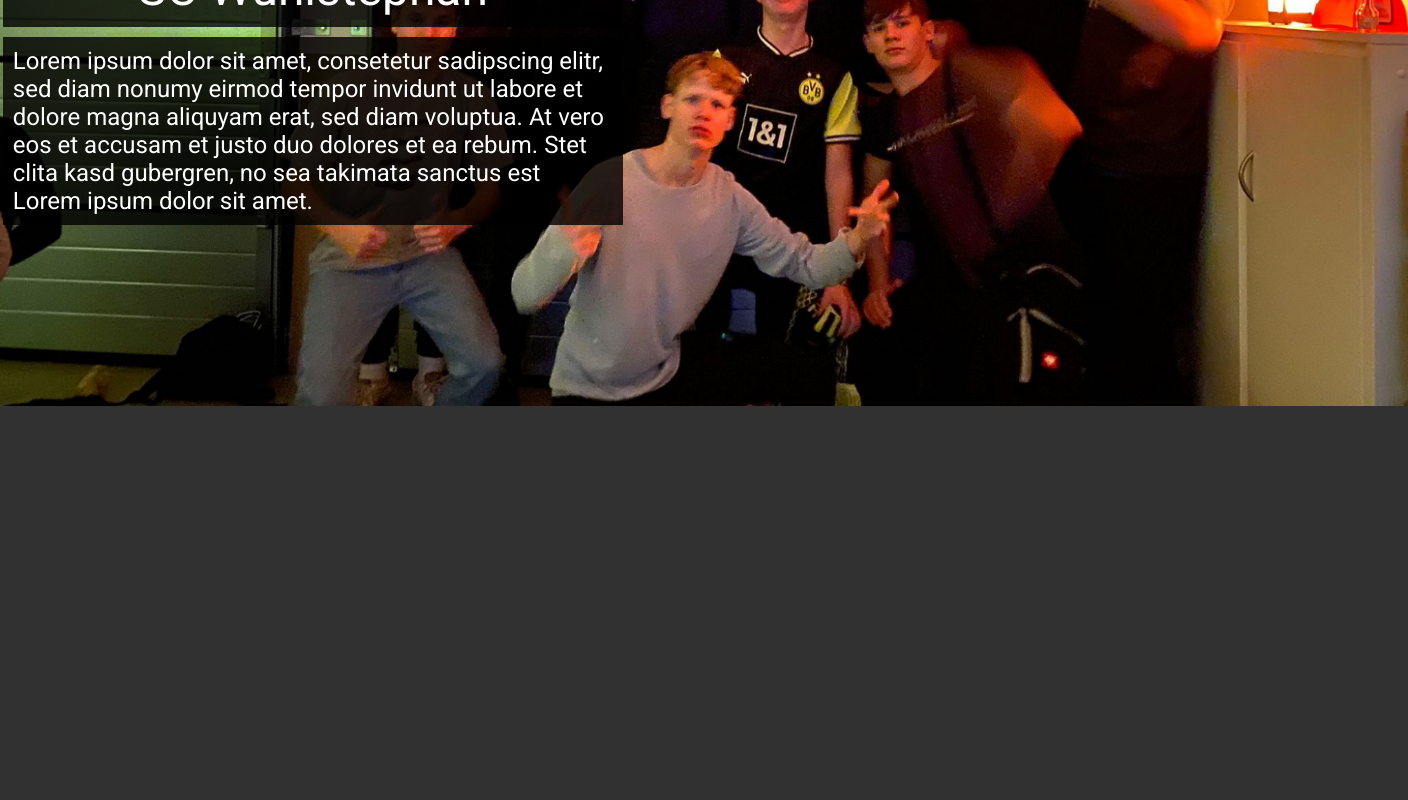
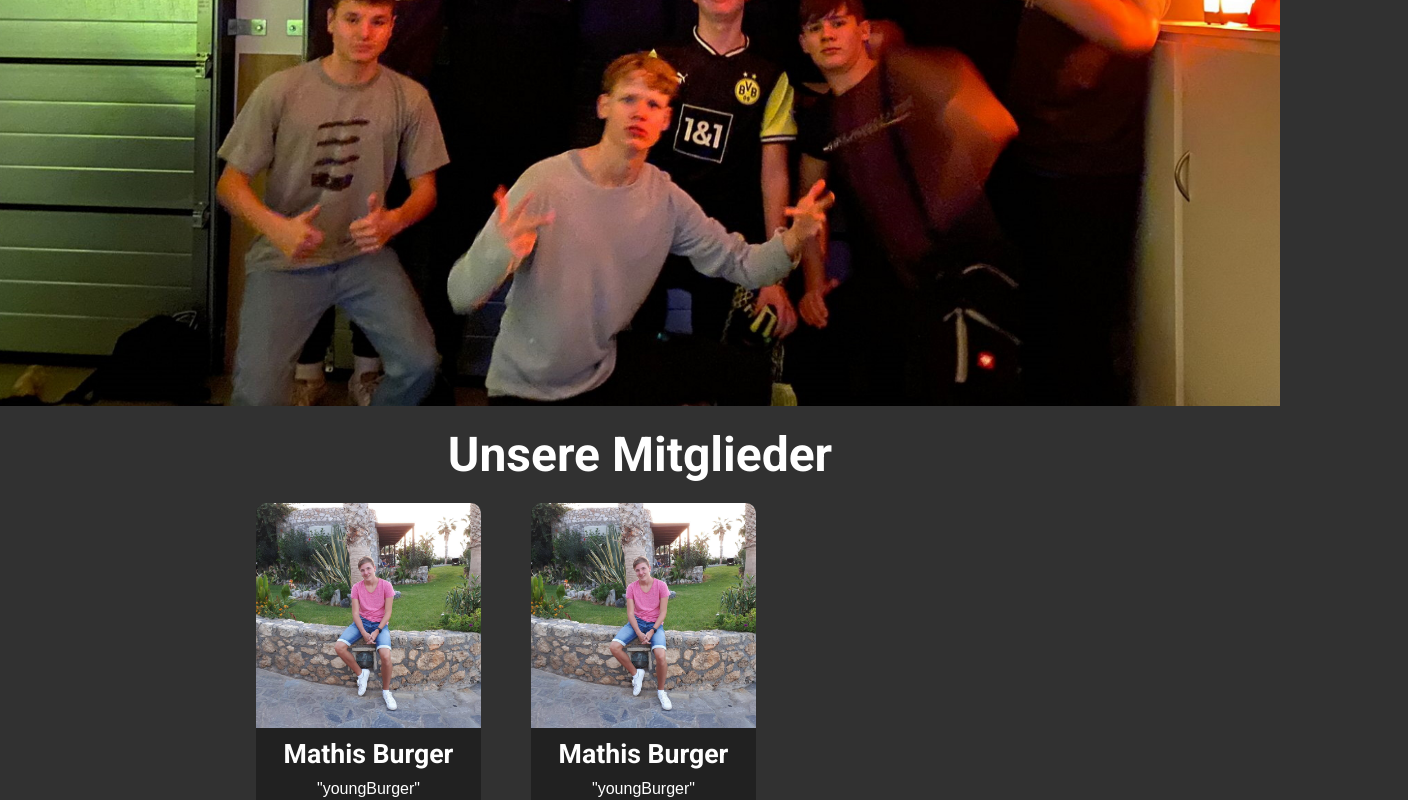
Before and after one commit to MathisBurger/wuelstephan-web, a Next.js app: page / in a window 1280 px wide. Shown: the part 300-1100 px from the top of the page, 1408 px wide, since content can reach past the window. Before the commit the page ends 800 px from the top, so only its background shows below. Built offline with nearby package versions, Linux system fonts and the light colour scheme.

Commit message:
[TASK] added member view

```diff
--- /dev/null
+++ b/components/MemberCard.tsx
@@ -0,0 +1,22 @@
+import style from "../styles/MemberComponent.module.css";
+
+
+export interface MemberCardProps {
+    imgUrl: string;
+    name: string;
+    nickname: string;
+}
+
+const MemberCard = ({imgUrl, name, nickname}: MemberCardProps) => {
+
+
+    return (
+        <div className={style.memberCard}>
+            <img src={imgUrl} alt="profile-picture" />
+            <h3>{name}</h3>
+            <p>"{nickname}"</p>
+        </div>
+    )
+}
+
+export default MemberCard;
--- /dev/null
+++ b/components/MemberComponent.tsx
@@ -0,0 +1,47 @@
+import React from "react";
+import style from "../styles/MemberComponent.module.css";
+import MemberCard, {MemberCardProps} from "./MemberCard";
+
+const MemberComponent = ()  => {
+
+    const members: MemberCardProps[] = [
+        {
+            imgUrl: '/member/mathis-burger.jpg',
+            name: 'Mathis Burger',
+            nickname: 'youngBurger'
+        },
+        {
+            imgUrl: '/member/mathis-burger.jpg',
+            name: 'Mathis Burger',
+            nickname: 'youngBurger'
+        },
+        {
+            imgUrl: '/member/mathis-burger.jpg',
+            name: 'Mathis Burger',
+            nickname: 'youngBurger'
+        },
+        {
+            imgUrl: '/member/mathis-burger.jpg',
+            name: 'Mathis Burger',
+            nickname: 'youngBurger'
+        },
+        {
+            imgUrl: '/member/mathis-burger.jpg',
+            name: 'Mathis Burger',
+            nickname: 'youngBurger'
+        }
+    ]
+
+    return (
+      <>
+        <div className={style.componentTitle}>Unsere Mitglieder</div>
+          <div className={style.componentContainer}>
+              {members.map(props => (
+                  <MemberCard {...props} />
+              ))}
+          </div>
+      </>
+    );
+}
+
+export default MemberComponent;
--- a/pages/index.tsx
+++ b/pages/index.tsx
@@ -1,6 +1,7 @@
 import type { NextPage } from 'next'
 import Header from "../components/Header";
 import style from "../styles/Index.module.css";
+import MemberComponent from "../components/MemberComponent";
 
 const Home: NextPage = () => {
 
@@ -8,15 +9,10 @@ const Home: NextPage = () => {
   return (
     <>
       <Header />
-      <img src="/headerImg.jpeg" className={style.topImg} />
-        <div className={style.textWrapper}>
-            <div className={style.title}>SC Wühlstephan</div>
-            <div className={style.description}>
-                Lorem ipsum dolor sit amet, consetetur sadipscing elitr, sed diam nonumy eirmod tempor invidunt ut
-                labore et dolore magna aliquyam erat, sed diam voluptua. At vero eos et accusam et justo duo
-                dolores et ea rebum. Stet clita kasd gubergren, no sea takimata sanctus est Lorem ipsum dolor sit amet.
-            </div>
-        </div>
+      <div className={style.container}>
+          <img src="/headerImg.jpeg" className={style.topImg} />
+          <MemberComponent />
+      </div>
     </>
   )
 }
--- a/styles/Index.module.css
+++ b/styles/Index.module.css
@@ -1,9 +1,20 @@
+.container {
+    width: 100%;
+    height: fit-content;
+    display: flex;
+    justify-content: flex-start;
+    align-items: center;
+    flex-direction: column;
+    margin-top: 120px;
+    gap: 20px;
+    overflow-x: hidden;
+    overflow-y: inherit;
+    margin-bottom: 50px;
+}
+
 .topImg {
     width: 110vw;
     height: auto;
-    position: absolute;
-    left: 0;
-    top: 120px;
 }
 
 .textWrapper {
@@ -40,6 +51,9 @@
 }
 
 @media only screen and (max-width: 680px) {
+    .container {
+        margin-top: 60px;
+    }
     .topImg {
         top: 60px;
     }
--- /dev/null
+++ b/styles/MemberComponent.module.css
@@ -0,0 +1,50 @@
+.componentTitle {
+    color: white;
+    font-family: Roboto, sans-serif;
+    font-size: 3em;
+    position: relative;
+    font-weight: bold;
+}
+
+.componentContainer {
+    width: 60%;
+    height: fit-content;
+    display: flex;
+    flex-direction: row;
+    gap: 50px;
+    flex-wrap: wrap;
+    padding-bottom: 50px;
+}
+
+.memberCard {
+    width: 225px;
+    height: 300px;
+    display: flex;
+    flex-direction: column;
+    color: white;
+    background: #212121;
+    font-family: Roboto, sans-serif;
+    justify-content: flex-start;
+    gap: 10px;
+    padding-bottom: 20px;
+    border-radius: 10px;
+    overflow: hidden;
+    transition: .3s;
+}
+.memberCard:hover {
+    box-shadow: 8px 8px 8px rgba(0,0,0,0.6);
+    transform: scale(1.02);
+}
+.memberCard h3 {
+    font-size: 20pt;
+    text-align: center;
+    margin: 0;
+    padding: 0;
+}
+.memberCard p {
+    font-size: 12pt;
+    font-family: Arial, cursive;
+    text-align: center;
+    margin: 0;
+    padding: 0;
+}
```
Also changed, not shown: public/member/mathis-burger.jpg (added).
